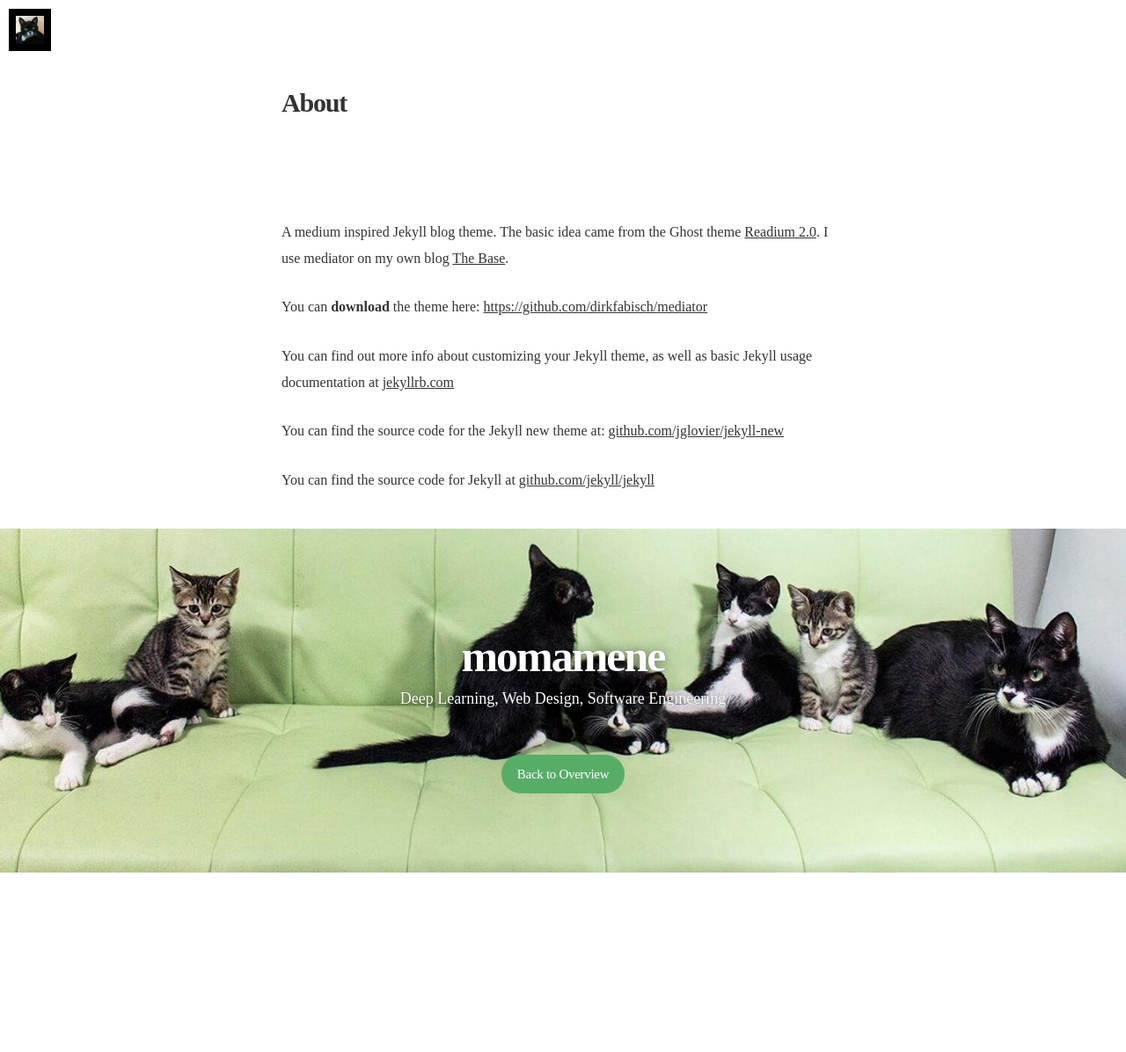
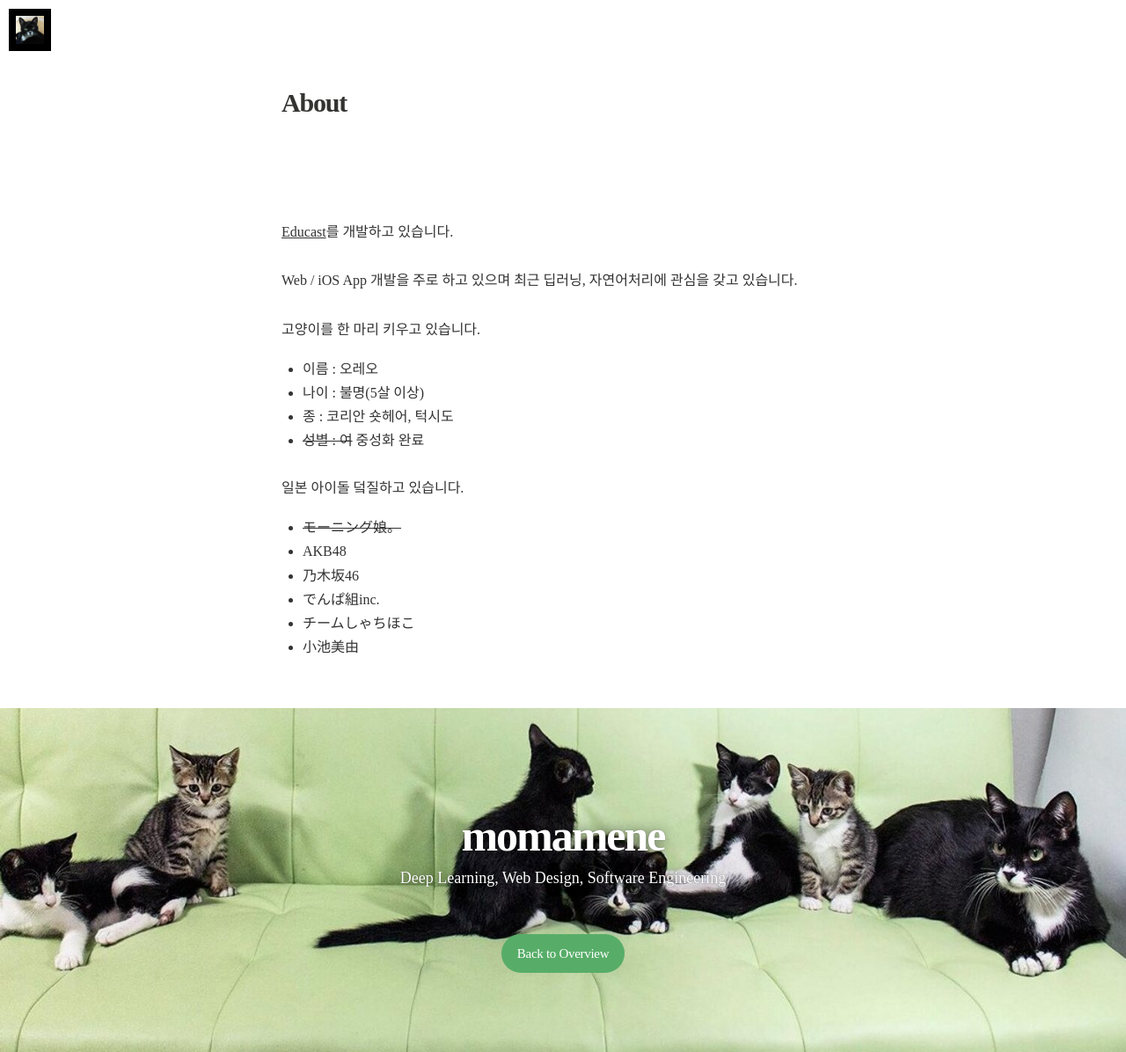
Before and after one commit to momamene/momamene.github.io, a Jekyll site: the page built from about.md, in a window 1280 px wide. Shown: the whole page at 88% size. Built offline with Jekyll 4.4.1, drawn with Linux system fonts in a browser that asks for light colours; nearby versions of some CDN libraries; some web fonts are replaced; before the commit the page ends 992 px from its top, so only the background shows below that.

Commit message:
Update about.me

```diff
--- a/about.md
+++ b/about.md
@@ -4,14 +4,22 @@ title: About
 permalink: /about/
 ---
 
-A medium inspired Jekyll blog theme. The basic idea came from the Ghost theme
-[Readium 2.0](http://www.svenread.com/readium-ghost-theme/). I use mediator on my own blog [The Base](blog.base68.com).
+[Educast](https://educast.pro)를 개발하고 있습니다.
 
-You can **download** the theme here:
-[https://github.com/dirkfabisch/mediator](https://github.com/dirkfabisch/mediator)
+Web / iOS App 개발을 주로 하고 있으며 최근 딥러닝, 자연어처리에 관심을 갖고 있습니다.
 
-You can find out more info about customizing your Jekyll theme, as well as basic Jekyll usage documentation at [jekyllrb.com](http://jekyllrb.com/)
+고양이를 한 마리 키우고 있습니다.
 
-You can find the source code for the Jekyll new theme at: [github.com/jglovier/jekyll-new](https://github.com/jglovier/jekyll-new)
+* 이름 : 오레오
+* 나이 : 불명(5살 이상)
+* 종   : 코리안 숏헤어, 턱시도
+* ~~성별 : 여~~ 중성화 완료
 
-You can find the source code for Jekyll at [github.com/jekyll/jekyll](https://github.com/jekyll/jekyll)
+일본 아이돌 덬질하고 있습니다.
+
+* ~~モーニング娘。~~
+* AKB48
+* 乃木坂46
+* でんぱ組inc.
+* チームしゃちほこ
+* 小池美由
```
Also changed, not shown: _posts/2016-06-02-niconico-nlp.md (+1 -1 lines).
